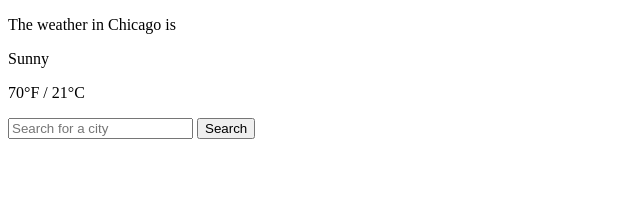
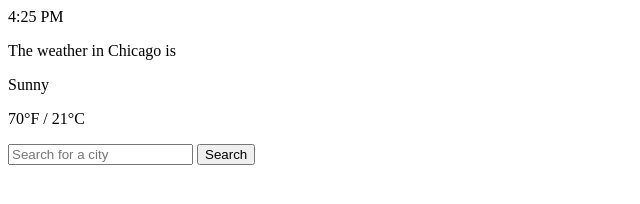
Before and after one commit to eahenke/weatherapp, a plain HTML site: page index.html in a window 1280 px wide. Shown: the whole page, without its empty margins (0-640 px from the left). Drawn offline with nearby package versions, Linux system fonts and the light colour scheme.

Commit message:
added clock component

```diff
--- a/app.js
+++ b/app.js
@@ -3,9 +3,10 @@
 //Background css class dependent on weather
 //day vs night css classes
 //Initial display based on users location
+//clock
 
 
-var weatherApp = angular.module('weatherApp', []);
+var weatherApp = angular.module('weatherApp', ['clockApp']);
 
 
 //Main controller.  Controls input and display
--- /dev/null
+++ b/components/clock/clock-directive.js
@@ -0,0 +1,40 @@
+;(function(window) {
+    var clockApp = angular.module('clockApp', []);
+
+    clockApp.directive('clock', ['$interval', 'dateFilter', function($interval, dateFilter) {
+        return {
+            restricted: 'E',
+            scope: {
+                format: '@?',
+
+            },
+            link: function(scope, element) {
+
+                //default to hour, minutes
+                if(scope.format == undefined) {
+                    scope.format = 'h:mm a';
+                }
+
+                var timeoutId;
+
+                function updateTime() {
+                    element.text(dateFilter(new Date(), scope.format));
+                }
+
+                //always destroy $intervals
+                element.on('$destroy', function() {
+                    $interval.cancel(timeoutId);
+                });
+
+                //update every second
+                timeoutId = $interval(function() {
+                    updateTime();
+                }, 1000);
+
+                //initialize
+                updateTime();
+            }
+        }
+    }]);
+
+})(window);
--- a/index.html
+++ b/index.html
@@ -8,6 +8,7 @@
 </head>
 <body ng-app="weatherApp">
 	<div class="main" ng-controller="WeatherCtrl as weather">
+		<clock></clock>
 		<p class="lead-in">The weather in {{ weather.currentCity }} is</p>
 		<p class="weather-result"> {{ weather.currentWeather }} </p>
 		<p class="temp"> {{ weather.currentTemp | temperature }}</p>
@@ -20,7 +21,8 @@
 
 
 	<!-- Scripts -->
-	<script type="text/javascript" src="https://ajax.googleapis.com/ajax/libs/angularjs/1.4.0-beta.5/angular.min.js"></script>
+	<script type="text/javascript" src="https://ajax.googleapis.com/ajax/libs/angularjs/1.4.0-beta.5/angular.js"></script>
     <script type="text/javascript" src="app.js"></script>
+    <script type="text/javascript" src="components/clock/clock-directive.js"></script>
 </body>
 </html>
```
